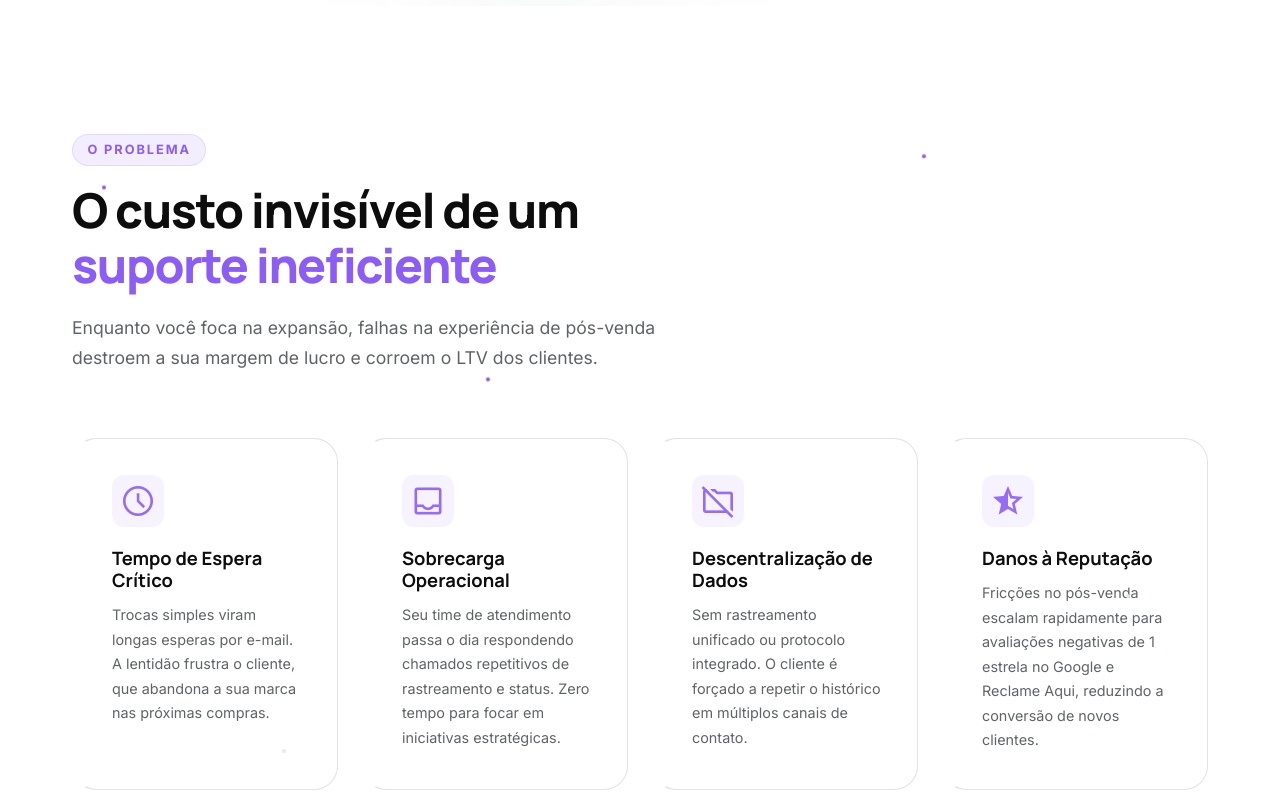
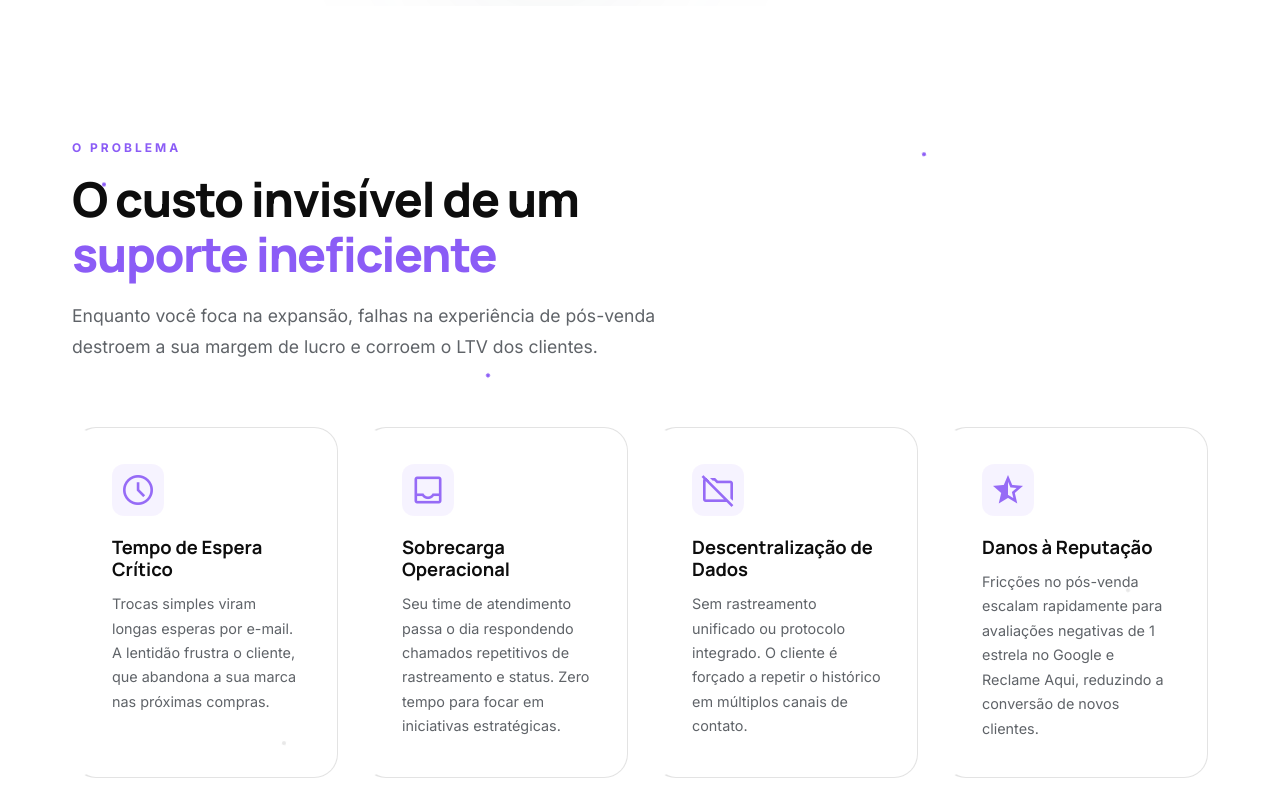
Before and after one commit to ThiagoVenturaV/serviceflow, a React (Vite) app: page / in a window 1280 px wide. Shown: the part 1000-1800 px from the top of the page. Built offline with nearby package versions, Linux system fonts and the light colour scheme.

Commit message:
fix: clear GSAP inline styles to restore hover effects, and redesign section-label pills into minimalist wide-tracked headers

```diff
--- a/src/pages/LandingPage.css
+++ b/src/pages/LandingPage.css
@@ -440,16 +440,12 @@
 
 .section-label {
   display: inline-block;
-  font-size: 0.8rem;
-  font-weight: 700;
+  font-size: 0.75rem;
+  font-weight: 800;
   text-transform: uppercase;
-  letter-spacing: 0.15em;
+  letter-spacing: 0.25em;
   color: var(--primary);
-  margin-bottom: 1rem;
-  background: rgba(var(--primary-rgb), 0.1);
-  padding: 0.3rem 0.9rem;
-  border-radius: 9999px;
-  border: 1px solid rgba(var(--primary-rgb), 0.15);
+  margin-bottom: 0.85rem;
 }
 
 .section-title {
--- a/src/pages/LandingPage.jsx
+++ b/src/pages/LandingPage.jsx
@@ -360,7 +360,17 @@ export default function LandingPage({ onStartChat, onNavigate }) {
         onEnter: () => {
           gsap.fromTo('.feature-card',
             { opacity: 0, y: 50, scale: 0.95 },
-            { opacity: 1, y: 0, scale: 1, stagger: 0.12, duration: 0.6, ease: 'back.out(1.4)' }
+            {
+              opacity: 1,
+              y: 0,
+              scale: 1,
+              stagger: 0.12,
+              duration: 0.6,
+              ease: 'back.out(1.4)',
+              onComplete: () => {
+                gsap.set('.feature-card', { clearProps: 'transform' });
+              }
+            }
           );
         },
       });
@@ -377,7 +387,17 @@ export default function LandingPage({ onStartChat, onNavigate }) {
           );
           gsap.fromTo('.brand-tokens .token-card',
             { opacity: 0, x: 60 },
-            { opacity: 1, x: 0, stagger: 0.1, duration: 0.6, ease: 'power3.out', delay: 0.2 }
+            {
+              opacity: 1,
+              x: 0,
+              stagger: 0.1,
+              duration: 0.6,
+              ease: 'power3.out',
+              delay: 0.2,
+              onComplete: () => {
+                gsap.set('.brand-tokens .token-card', { clearProps: 'transform' });
+              }
+            }
           );
         },
       });
@@ -403,7 +423,17 @@ export default function LandingPage({ onStartChat, onNavigate }) {
         onEnter: () => {
           gsap.fromTo('.step-item',
             { opacity: 0, y: 40, scale: 0.9 },
-            { opacity: 1, y: 0, scale: 1, stagger: 0.15, duration: 0.6, ease: 'back.out(1.6)' }
+            {
+              opacity: 1,
+              y: 0,
+              scale: 1,
+              stagger: 0.15,
+              duration: 0.6,
+              ease: 'back.out(1.6)',
+              onComplete: () => {
+                gsap.set('.step-item', { clearProps: 'transform' });
+              }
+            }
           );
         },
       });
@@ -446,7 +476,8 @@ export default function LandingPage({ onStartChat, onNavigate }) {
               { opacity: 0, y: 20, scale: 0.9 },
               { opacity: 1, y: 0, scale: 1, duration: 0.5, ease: 'back.out(2)' },
               '-=0.2'
-            );
+            )
+            .set('.cta-section .btn-primary', { clearProps: 'transform' });
         },
       });
 
```
